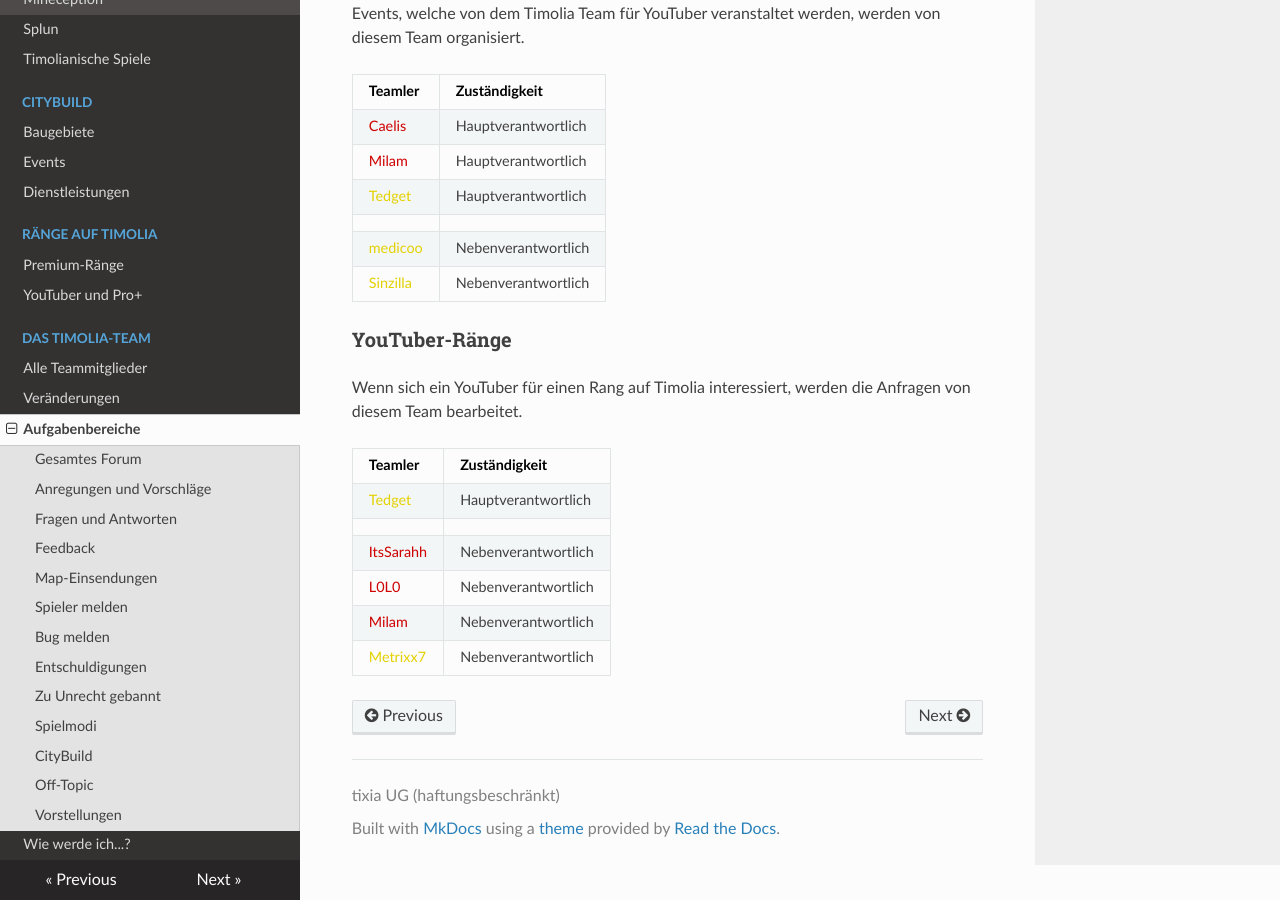
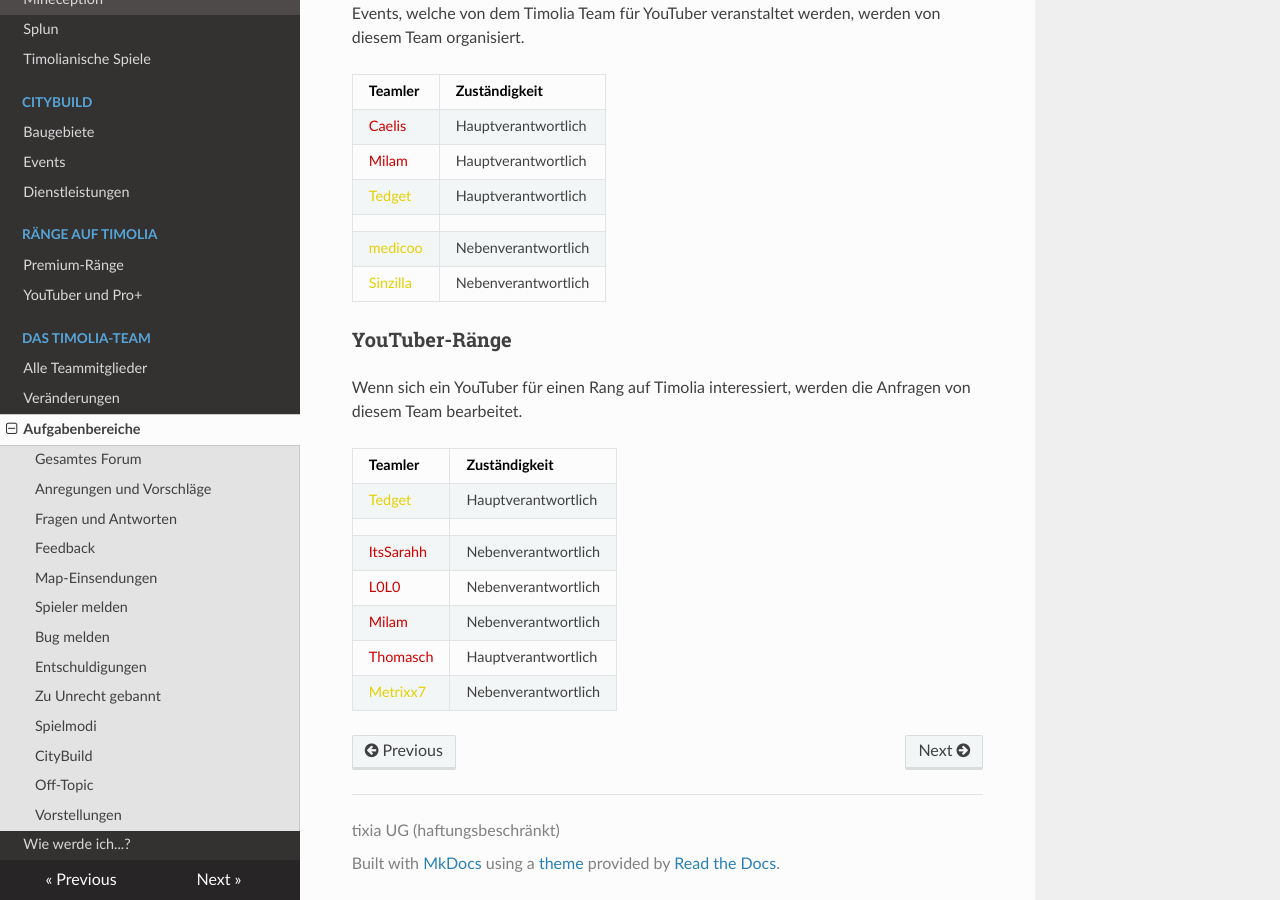
Before and after one commit to TimoliaDE/HowTo, an MkDocs documentation site: the page built from docs/team/responsibilities.md, in a window 1280 px wide and 900 px high, scrolled down 6877 px. Built offline with MkDocs 1.6.1, drawn with Linux system fonts in a browser that asks for light colours; nearby versions of some CDN libraries; old or Windows-style settings are respelled for this version of MkDocs.

Commit message:
thomasch nv youtuber-ränge

```diff
--- a/docs/team/responsibilities.md
+++ b/docs/team/responsibilities.md
@@ -246,4 +246,5 @@ Wenn sich ein YouTuber für einen Rang auf Timolia interessiert, werden die Anfr
 |<span style="color:#CF0101">ItsSarahh</span> | Nebenverantwortlich |
 |<span style="color:#CF0101">L0L0</span> | Nebenverantwortlich |
 |<span style="color:#CF0101">Milam</span> | Nebenverantwortlich |
+|<span style="color:#CF0101">Thomasch</span> | Hauptverantwortlich |
 |<span style="color:#E4D100">Metrixx7</span> | Nebenverantwortlich |
```
